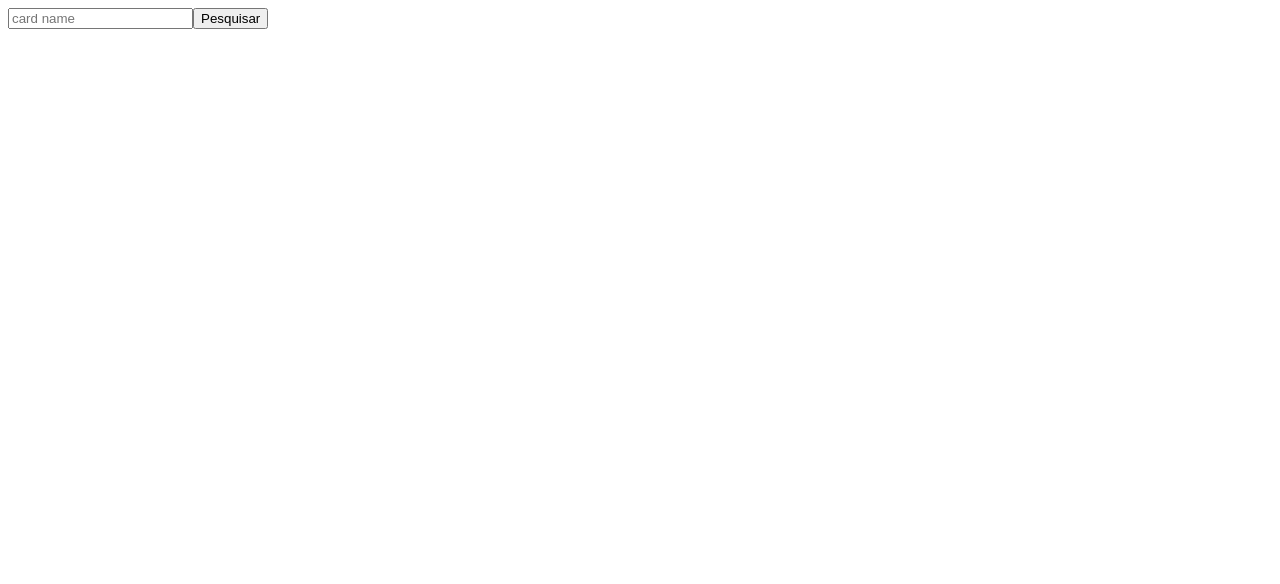
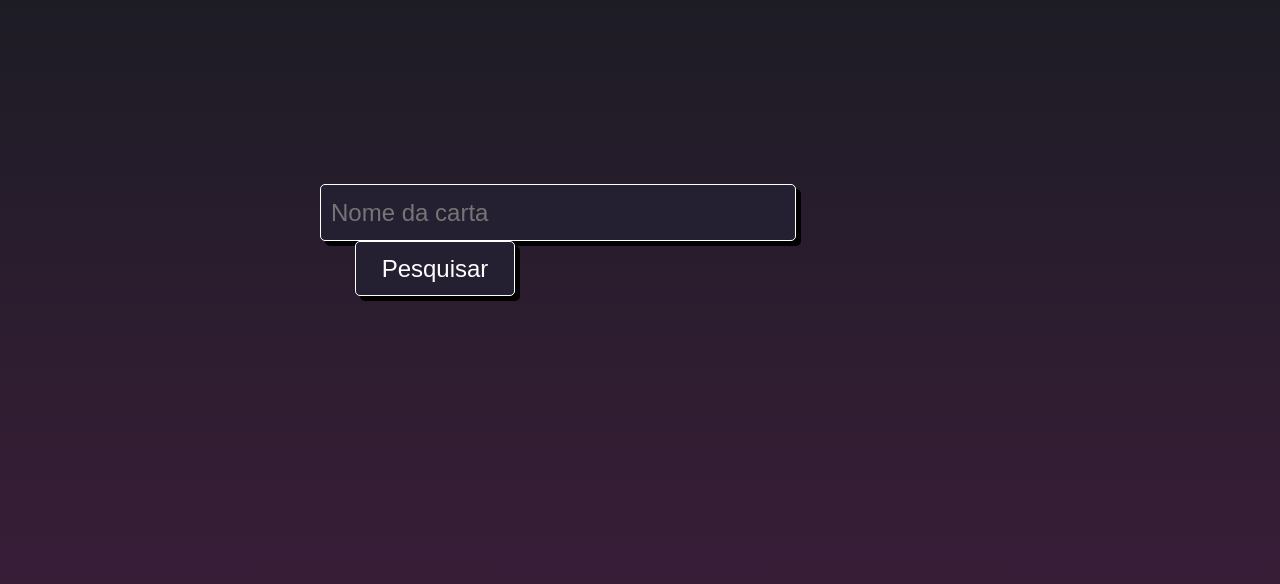
Before and after one commit to GabrielMTF/magic, a React (Create React App) app: page / in a window 1280 px wide. Shown: the top 584 px of the page. Built offline with nearby package versions, Linux system fonts and the light colour scheme.

Commit message:
design inicial da tela

```diff
--- a/package.json
+++ b/package.json
@@ -10,6 +10,7 @@
     "react": "^17.0.2",
     "react-dom": "^17.0.2",
     "react-scripts": "5.0.0",
+    "styled-components": "^5.3.3",
     "web-vitals": "^2.1.4"
   },
   "scripts": {
--- /dev/null
+++ b/src/components/button/index.js
@@ -0,0 +1,13 @@
+import React from 'react'
+import { Button } from './styles'
+
+const BasicButton = (props) => {
+
+    const { Pesquisar } = props
+
+    return (
+        <Button onClick={Pesquisar} >Pesquisar</Button>
+    )
+}
+
+export default BasicButton;
--- /dev/null
+++ b/src/components/button/styles.js
@@ -0,0 +1,14 @@
+import styled from 'styled-components';
+
+export const Button = styled.button`
+    background-color:#242031 ;
+    color:#ffffff ;
+    border:1px solid #ffffff ;
+    border-radius:5px ;
+    margin-left:35px ;
+    height:55px ;
+    width:160px ;
+    font-size:24px ;
+    cursor:pointer ;
+    box-shadow:5px 5px black ;
+`
--- /dev/null
+++ b/src/components/input/index.js
@@ -0,0 +1,13 @@
+import React from 'react';
+import { Input } from './styles'
+
+const BasicInput = (props) => {
+
+    const { setSearch } = props
+
+    return(
+        <Input placeholder='Nome da carta' onChange={e => setSearch(e.target.value)}/>
+    )
+}
+
+export default BasicInput;
--- /dev/null
+++ b/src/components/input/styles.js
@@ -0,0 +1,14 @@
+import styled from 'styled-components';
+
+export const Input = styled.input`
+    height: 35px;
+    width: 454px;
+    padding:10px ;
+    color: #ffffff;
+    background-color: #242031;
+    font-size: 24px;
+    border: solid 1px #ffffff;
+    border-radius: 5px;
+    box-shadow:5px 5px black ;
+
+`
--- /dev/null
+++ b/src/globalstyles.js
@@ -0,0 +1,10 @@
+import { createGlobalStyle } from "styled-components";
+
+export default createGlobalStyle`
+    body {
+        background: linear-gradient(to bottom, #1d1c25, #431e3f);
+        margin:0 ;
+        padding:0 ;
+        height: 100vh;
+    }
+`
--- a/src/index.js
+++ b/src/index.js
@@ -1,9 +1,11 @@
 import React from 'react';
 import ReactDOM from 'react-dom';
-import App from './App';
+import App from './pages/App';
+import GlobalCSS from './globalstyles';
 
 ReactDOM.render(
   <React.StrictMode>
+    <GlobalCSS />
     <App />
   </React.StrictMode>,
   document.getElementById('root')
--- a/src/App.js
+++ b/src/pages/App.js
@@ -1,5 +1,8 @@
 import React, { useState } from 'react';
-import api from './api';
+import BasicInput from '../components/input';
+import BasicButton from '../components/button';
+import { Container, ContainerCards } from './styles';
+import api from '../services/api';
 
 const App = () => {
 
@@ -19,19 +22,19 @@ const App = () => {
   }
 
   return (
-    <div>
-      <input type='text' placeholder='card name' onChange={e => setSearch(e.target.value)} />
-      <button onClick={Pesquisar} >Pesquisar</button>
+    <Container >
+      <BasicInput setSearch={setSearch} />
+      <BasicButton Pesquisar={Pesquisar} />
       <div>
         {resultado.map((cards) =>
-          <div>
+          <ContainerCards>
             <p>{cards.name}</p>
-            <img src={cards.image_uris.normal}/>
-            <p>Data da execução: 14/03/2022</p>
-          </div>
+            <img src={cards.image_uris.normal} />
+
+          </ContainerCards>
         )}
       </div>
-    </div>
+    </Container>
   )
 }
 
--- /dev/null
+++ b/src/pages/styles.js
@@ -0,0 +1,13 @@
+import styled from 'styled-components';
+
+export const Container = styled.div`
+    top: 30%;
+    left: 50%;
+    position: absolute;
+    transform: translate(-50%, -50%);
+    margin: 0 auto;
+`
+
+export const ContainerCards = styled.div`
+    background-color:white ;
+`
```
Also changed, not shown: src/services/api.js (renamed from src/api.js), 1 other file (tests, documents, lock files or other folders).
